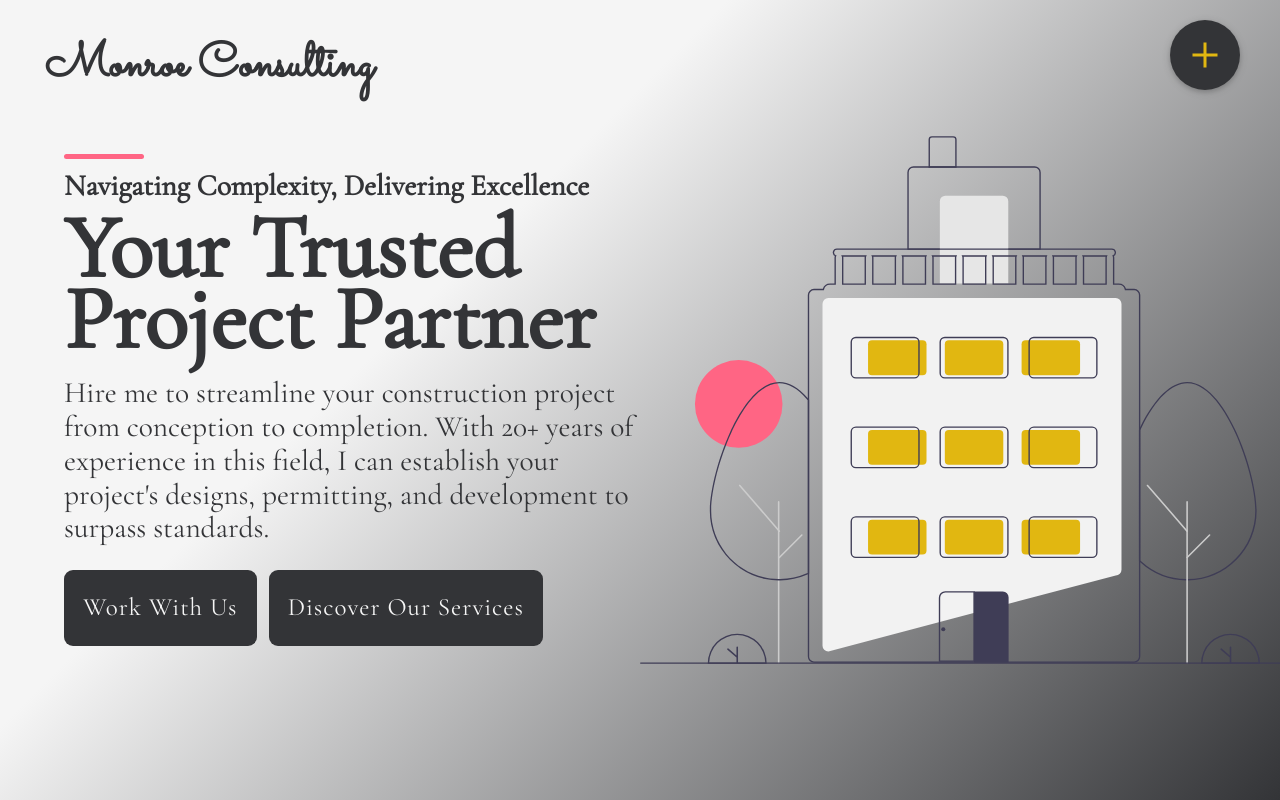
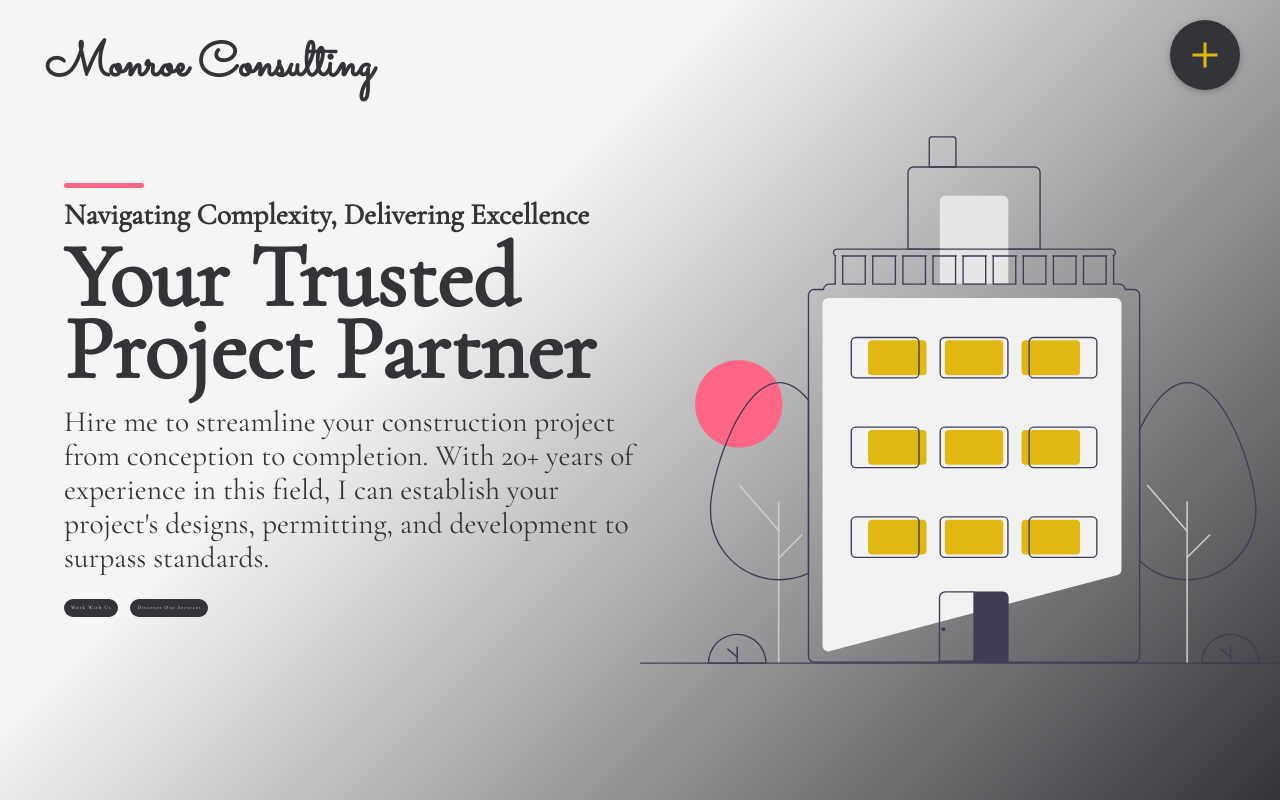
Before and after one commit to Caleb-Rogers/bmonroe-consulting, a Next.js app: page / in a window 1280 px wide. Shown: the top 800 px of the page. Built offline with nearby package versions, Linux system fonts and the light colour scheme.

Commit message:
Hero Button Effects
Added back spotlight effect, color changing animation, and mobile click effect

```diff
--- a/src/components/Hero/Hero.css
+++ b/src/components/Hero/Hero.css
@@ -106,8 +106,11 @@ body {
 }
 
 .hero-btn {
+  box-sizing: border-box;
   position: relative;
   text-decoration: none;
+  user-select: none;
+  cursor: pointer;
   font-size: clamp(0.7rem, 2.3vw, 2.5rem);
   font-weight: 500;
   letter-spacing: 1px;
@@ -119,6 +122,52 @@ body {
   transition: 0.6s cubic-bezier(0.01, 1.69, 0.99, 0.94);
 }
 
+.hero-btn span {
+  position: relative;
+  z-index: 1;
+}
+
+.hero-btn:hover {
+  color: var(--primary-white);
+}
+
+.hero-btn::before,
+.hero-btn::before {
+  content: "";
+  position: absolute;
+  top: var(--y);
+  left: var(--x);
+  transform: translate(-50%, -50%);
+  width: 0;
+  height: 0;
+  border-radius: 50%;
+  transition: width 0.3s, height 0.3s;
+}
+
+.primary-btn::before {
+  background-color: #e1b711;
+}
+
+.secondary-btn::before {
+  background-color: #ff6584;
+}
+
+.hero-btn:hover::before {
+  width: 120px;
+  height: 120px;
+  transition: width 0.3s ease, height 0.3s ease;
+}
+
+.hero-btn:active::before,
+.primary-btn--clicked::before,
+.secondary-btn--clicked::before,
+.primary-btn--clicked:hover::before,
+.secondary-btn--clicked:hover::before {
+  width: 550px;
+  height: 300px;
+  transition: width 0.5s ease, height 0.5s ease;
+}
+
 .hero-img {
   max-width: 120%;
   object-fit: cover;
@@ -126,6 +175,7 @@ body {
 
 /** RESPONSIVENESS **/
 
+/* Fix Btn/Image Collision */
 @media only screen and (max-width: 1168px) {
   .hero-btns {
     gap: 7px;
@@ -136,6 +186,7 @@ body {
   }
 }
 
+/* Switch from Landscape to Portrait */
 @media only screen and (max-width: 903px) {
   .hero-section {
     min-height: 80%;
@@ -156,6 +207,40 @@ body {
   .hero-btns {
     gap: 10px;
   }
+  .hero-btn {
+    overflow: visible;
+    transition: none;
+    transition-duration: 0.2s;
+  }
+  .hero-btn:hover {
+    top: -1px;
+  }
+  .hero-btn:after {
+    content: "";
+    display: block;
+    position: absolute;
+    border-radius: 9px;
+    left: 0;
+    top: 0;
+    width: 100%;
+    height: 100%;
+    opacity: 0;
+    transition: all 0.2s;
+    box-shadow: 0 0 clamp(0.5rem, 2.5vw, 1.8rem) clamp(0.7rem, 2.5vw, 1.8rem)
+      #333437;
+  }
+  .hero-btn:active:after {
+    box-shadow: 0 0 0 0 #333437;
+    position: absolute;
+    border-radius: 9px;
+    left: 0;
+    top: 0;
+    opacity: 1;
+    transition: 0s;
+  }
+  .hero-btn:active {
+    top: 1px;
+  }
   .hero-img-box {
     align-self: flex-start;
   }
--- a/src/components/Hero/Hero.js
+++ b/src/components/Hero/Hero.js
@@ -12,11 +12,11 @@ function Hero() {
 
   useEffect(() => {
 
-    const primaryBtn = document.getElementById("primary-btn");
-    const secondaryBtn = document.getElementById("secondary-btn");
-    const heroText = document.getElementById("hero-text");
-    const heroImg = document.getElementById("hero-img-box");
-    const heroOverlay = document.getElementById("hero-overlay");
+    const primaryBtn = document.querySelector(".primary-btn");
+    const secondaryBtn = document.querySelector(".secondary-btn");
+    const heroText = document.querySelector(".hero-text");
+    const heroImg = document.querySelector(".hero-img-box");
+    const heroOverlay = document.querySelector(".hero-overlay");
     var isMobile = false;
 
     // Check if the elements are found in the DOM
```
